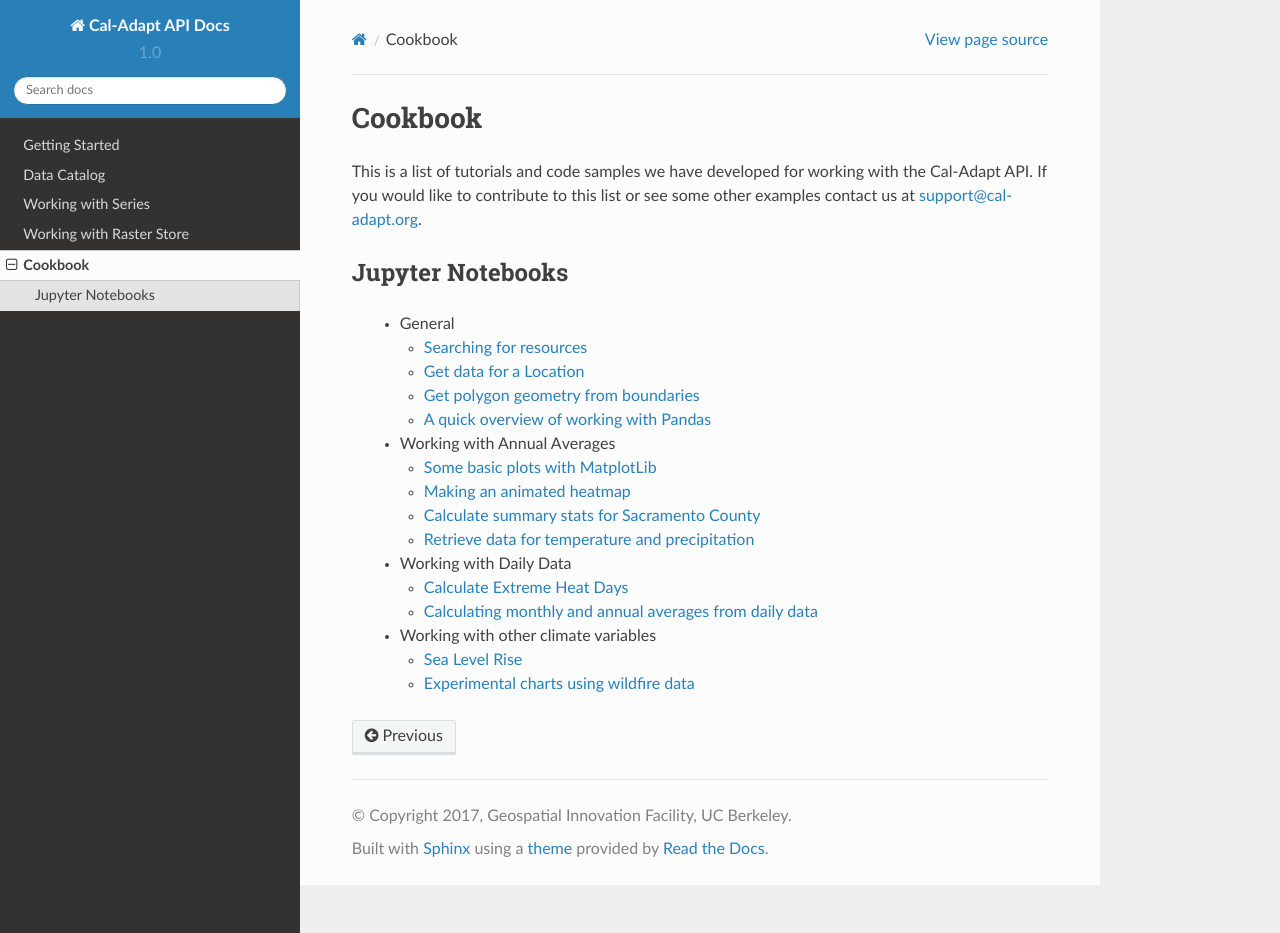
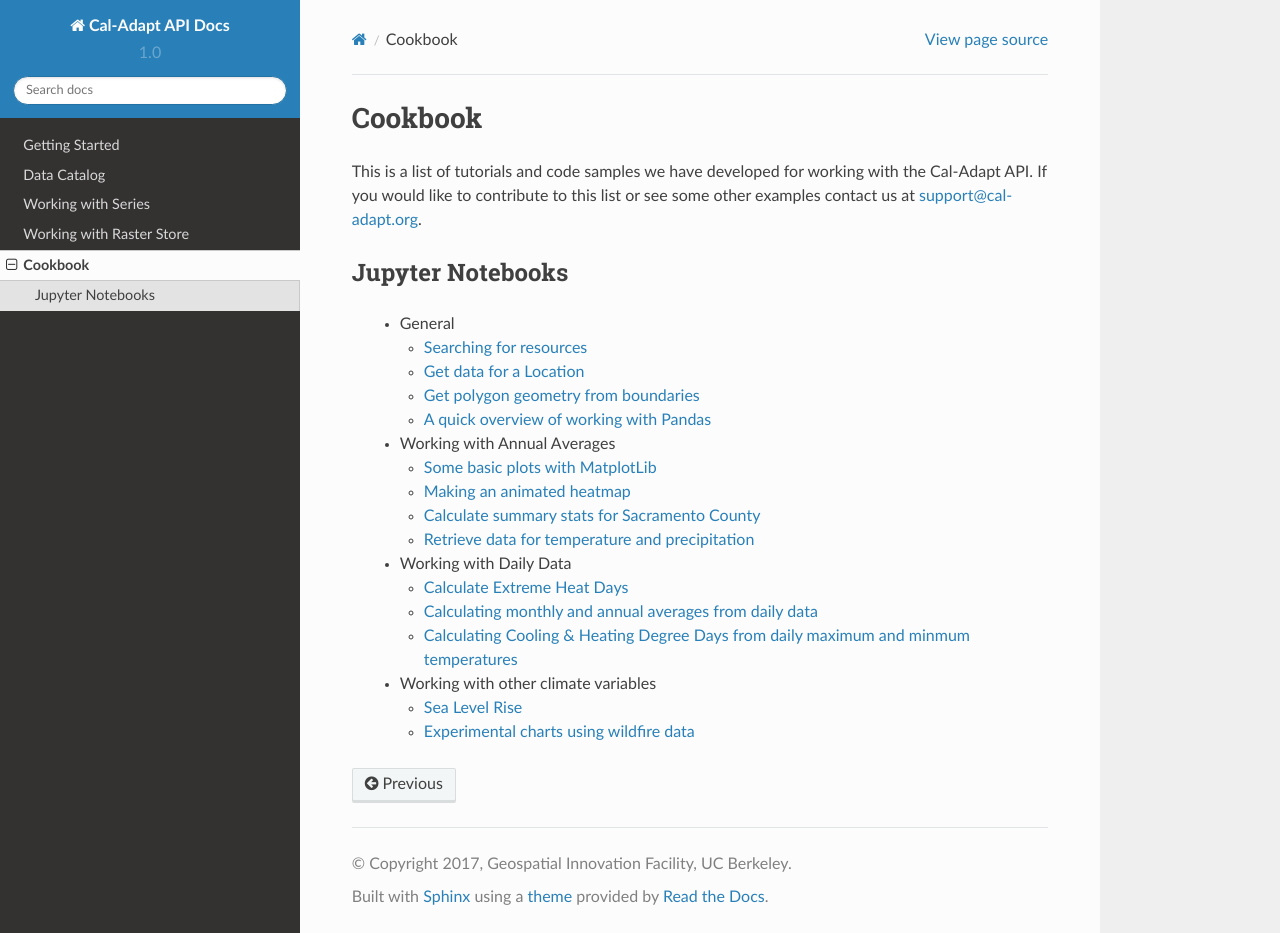
Before and after one commit to berkeley-gif/caladapt-docs, a Sphinx documentation site: the page built from docs/source/cookbook.rst, in a window 1280 px wide and 933 px high. Built offline with Sphinx 7.4.7 and the Read the Docs theme 2.0.0, drawn with Linux system fonts in a browser that asks for light colours.

Commit message:
Add link to degree days notebook in docs

```diff
--- a/docs/source/cookbook.rst
+++ b/docs/source/cookbook.rst
@@ -31,6 +31,7 @@ Jupyter Notebooks
 
     * `Calculate Extreme Heat Days <https://github.com/berkeley-gif/caladapt-docs/blob/master/cookbook/daily_data_extreme_heat.ipynb>`_
     * `Calculating monthly and annual averages from daily data <https://github.com/berkeley-gif/caladapt-docs/blob/master/cookbook/daily_data_summaries.ipynb>`_
+    * `Calculating Cooling & Heating Degree Days from daily maximum and minmum temperatures <https://github.com/berkeley-gif/caladapt-docs/blob/master/cookbook/daily_data_degree_days.ipynb>`_
 
 
   * Working with other climate variables
```
Also changed, not shown: 6 other files.
